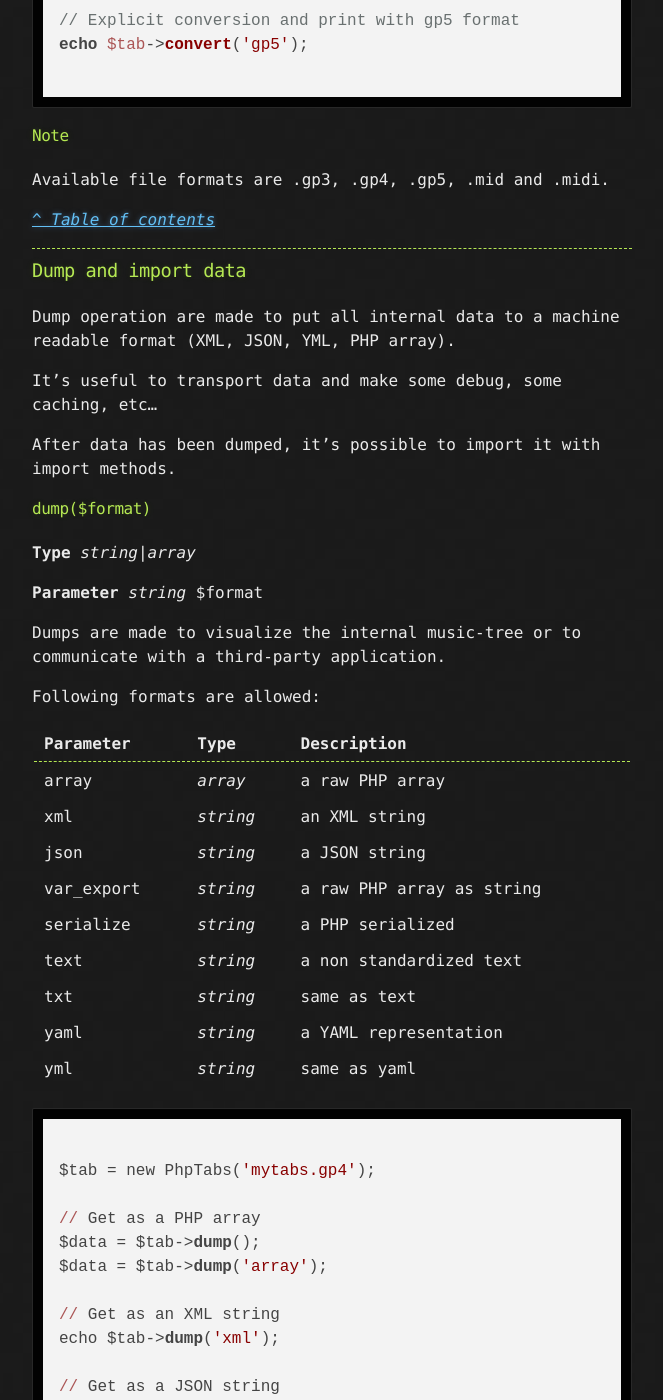
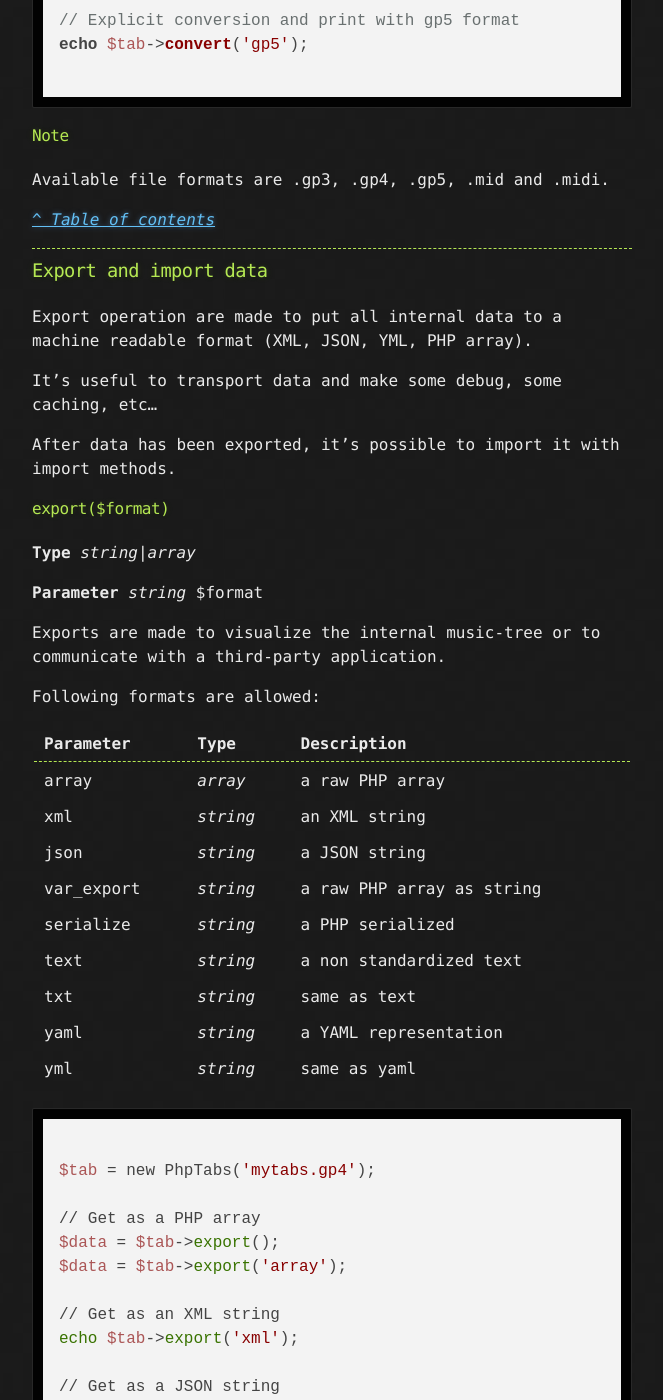
Before and after one commit to stdtabs/stdtabs.github.io, a Jekyll site: the page built from docs/basics.md, in a window 1280 px wide and 1400 px high, scrolled down 2572 px. Shown: the whole window, without its empty margins (308-971 px from the left). Built offline with Jekyll 4.4.1, drawn with Linux system fonts in a browser that asks for light colours; nearby versions of some CDN libraries; some of the changed text lies outside the part shown.

Commit message:
Replace dump() by export()

````diff
--- a/docs/basics.md
+++ b/docs/basics.md
@@ -13,7 +13,7 @@ excerpt: All documentation for basic PhpTabs features.
   - [Read from a file](#read-from-a-file)
   - [Save to a file](#save-to-a-file)
   - [Convert](#convert)
-  - [Dump and Import](#dump-and-import-data)
+  - [Export and Import](#export-and-import-data)
   - [Render](#render)
 
 - [Architecture](#architecture)
@@ -27,7 +27,7 @@ excerpt: All documentation for basic PhpTabs features.
 
 ## Features
 
-PhpTabs basics are the read, write, convert, dump, import and render operations.
+PhpTabs basics are the read, write, convert, export, import and render operations.
 
 This document describes the best way to use these tools.
 
@@ -124,21 +124,21 @@ Available file formats are .gp3, .gp4, .gp5, .mid and .midi.
 
 ------------------------------------------------------------------------
 
-### Dump and import data
+### Export and import data
 
-Dump operation are made to put all internal data to a machine readable format (XML, JSON, YML, PHP array).
+Export operation are made to put all internal data to a machine readable format (XML, JSON, YML, PHP array).
 
 It's useful to transport data and make some debug, some caching, etc...
 
-After data has been dumped, it's possible to import it with import methods.
+After data has been exported, it's possible to import it with import methods.
 
-#### dump($format)
+#### export($format)
 
 __Type__ *string\|array*
 
 __Parameter__ *string* $format
 
-Dumps are made to visualize the internal music-tree or to communicate
+Exports are made to visualize the internal music-tree or to communicate
 with a third-party application.
 
 Following formats are allowed:
@@ -160,23 +160,23 @@ Following formats are allowed:
 $tab = new PhpTabs('mytabs.gp4');
 
 // Get as a PHP array
-$data = $tab->dump();
-$data = $tab->dump('array');
+$data = $tab->export();
+$data = $tab->export('array');
 
 // Get as an XML string
-echo $tab->dump('xml');
+echo $tab->export('xml');
 
 // Get as a JSON string
-echo $tab->dump('json');
+echo $tab->export('json');
 
 // Get as a YAML string
-echo $tab->dump('yml');
-echo $tab->dump('yaml');
+echo $tab->export('yml');
+echo $tab->export('yaml');
 
-// Dump content into a file as XML
+// Export content into a file as XML
 file_put_contents(
   'tab.xml',
-  $tab->dump('xml')
+  $tab->export('xml')
 );
 
 ```
@@ -265,8 +265,8 @@ for ($i = 0; $i < $tab->countTracks(); $i++) {
 - __Reader__ imports data from files to the internal model,
 - __Writer__  exports data to a binary file,
 - __Renderer__ exports data to a human-readable representation,
-- __Dumper__ exports data to machine compliant formats,
-- __Importer__ imports data from internal dumps
+- __Exporter__ exports data to machine compliant formats,
+- __Importer__ imports data from internal exports
 
 With the internal model, you can easily convert files from one type to another.
 
--- a/docs/basics/architecture-schema.html
+++ b/docs/basics/architecture-schema.html
@@ -14,7 +14,7 @@
                              | Model      | ------> | VexTab           |
                              |            |          ------------------
                              |            |
-                    Importer |            | Dumper
+                    Importer |            | Exporter
   -----------------          |            |          ------------------
  | PHP array       | ------> |            | ------> | PHP array        |
   -----------------          |            |          ------------------
````
Also changed, not shown: index.md (+2 -2 lines).
